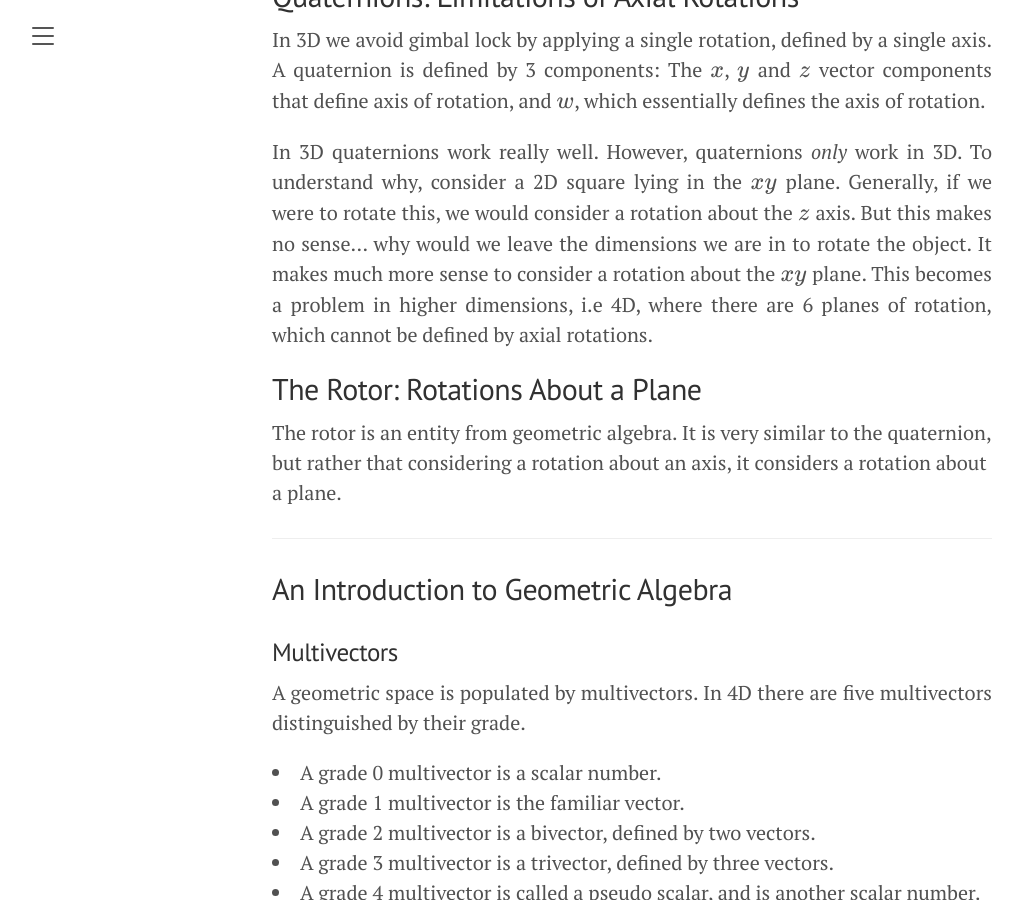
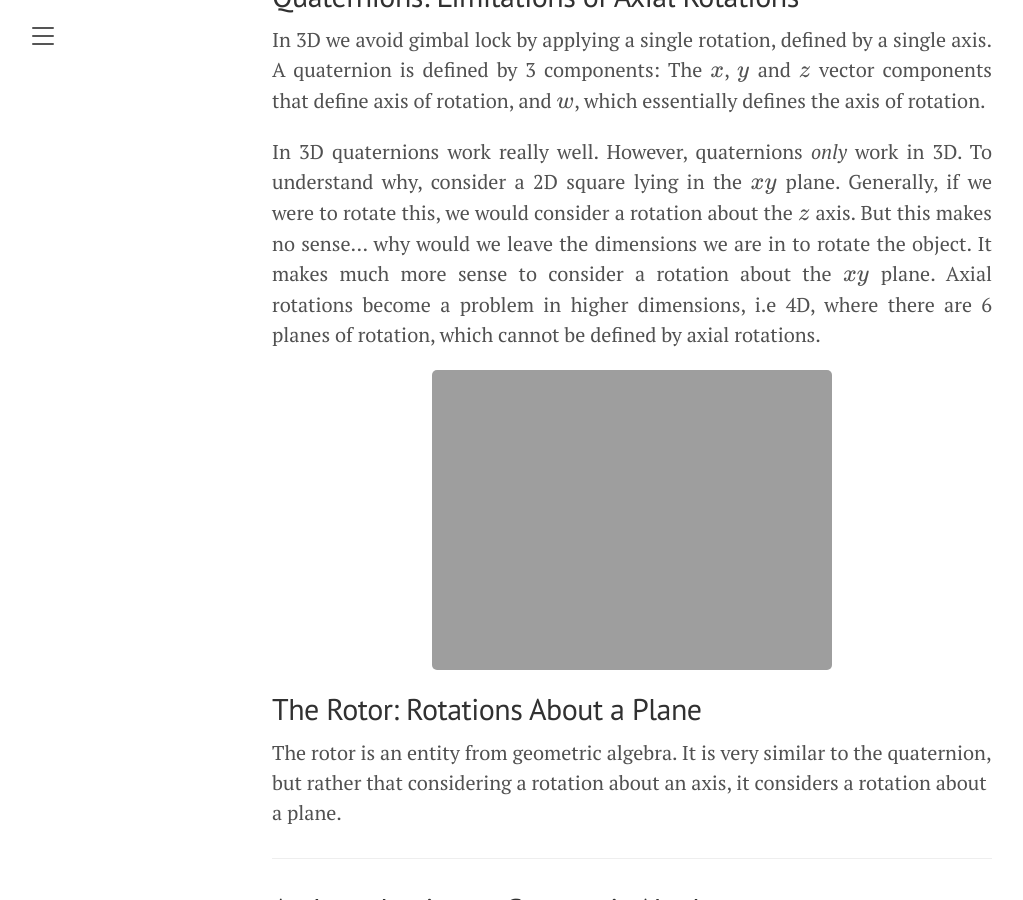
Before and after one commit to JoeSubbi/joesubbi.github.io, a Jekyll site: the page built from _posts/2022-04-04-4D Rotation.md, in a window 1280 px wide and 900 px high, scrolled down 1318 px. Shown: the whole window, without its empty margins (8-1031 px from the left). Built offline with Jekyll 4.4.1, drawn with Linux system fonts in a browser that asks for light colours; nearby versions of some CDN libraries.

Commit message:
Add figures to rotation post
remove extra / in url

Signed-off-by: JoeSubbi <joe.subbiani@gmail.com>

```diff
--- a/_config.yml
+++ b/_config.yml
@@ -2,7 +2,7 @@
 title:               Joe Subbiani
 tagline:             Exploring Code and Higher Dimensions
 description:         "A Github pages blog about the code I write. You can contact me via my email: joe.subbiani@gmail.com"
-url:                 https://joesubbi.github.io/
+url:                 https://joesubbi.github.io
 baseurl:             ''
 paginate:            5
 permalink:           pretty
--- a/_posts/2022-04-04-4D Rotation.md
+++ b/_posts/2022-04-04-4D Rotation.md
@@ -48,8 +48,10 @@
 </p>
 
 <p style="text-align: justify">
-In 3D quaternions work really well. However, quaternions <i>only</i> work in 3D. To understand why, consider a 2D square lying in the \(xy\) plane. Generally, if we were to rotate this, we would consider a rotation about the \(z\) axis. But this makes no sense... why would we leave the dimensions we are in to rotate the object. It makes much more sense to consider a rotation about the \(xy\) plane. This becomes a problem in higher dimensions, i.e 4D, where there are 6 planes of rotation, which cannot be defined by axial rotations.
+In 3D quaternions work really well. However, quaternions <i>only</i> work in 3D. To understand why, consider a 2D square lying in the \(xy\) plane. Generally, if we were to rotate this, we would consider a rotation about the \(z\) axis. But this makes no sense... why would we leave the dimensions we are in to rotate the object. It makes much more sense to consider a rotation about the \(xy\) plane. Axial rotations become a problem in higher dimensions, i.e 4D, where there are 6 planes of rotation, which cannot be defined by axial rotations.
 </p>
+
+<img src="{{ '/assets/gifs/planer-rotation.gif' | absolute_url }} " alt="axis-vs-planar-rotation-gif" style="max-width: 75%;margin-left: auto;margin-right: auto;"/>
 
 ## The Rotor: Rotations About a Plane
 
@@ -116,6 +118,8 @@
 $$ v = v_x + v_y + v_z $$
 
 $$ b = b_{xy} + b_{xz} + b_{yz} $$
+
+<img src="{{ '/assets/figures/projection.png' | absolute_url }} " alt="multivector-projections" style="max-width: 65%;margin-left: auto;margin-right: auto;"/>
 
 <p style="text-align: justify">
 With the use of a <a href="https://www.euclideanspace.com/maths/algebra/clifford/d4/arithmetic/index.htm">multiplication table</a>,
```
Also changed, not shown: _posts/2022-04-05-4D SDFs.md (line endings or trailing spaces), assets/figures/projection.png (added), 1 other file.
